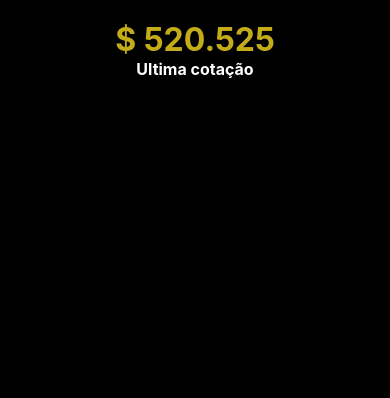
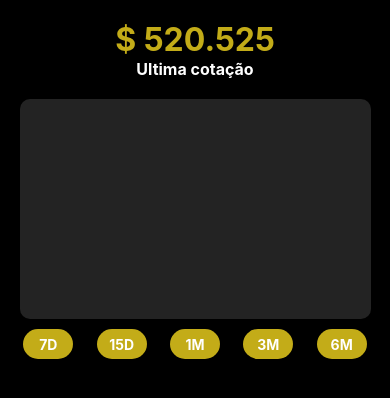
Before and after one commit to JuniorPaula/bitcoin-app, a React Native app: screen / in a window 390 px wide. Shown: the top 398 px of the page. Built offline with nearby package versions, Linux system fonts and the light colour scheme.

Commit message:
created QuotationList component

```diff
--- a/App.js
+++ b/App.js
@@ -1,6 +1,8 @@
 import React from 'react';
 import { StyleSheet, StatusBar, SafeAreaView, Platform } from 'react-native';
 import CurrentPrice from './src/components/CurrentPrice';
+import HistoryGraphic from './src/components/HistoryGraphic';
+import QuotationList from './src/components/QuotationList';
 
 export default function App() {
   return (
@@ -11,6 +13,8 @@
         barStyle="light-content" />
 
         <CurrentPrice />
+        <HistoryGraphic />
+        <QuotationList />
     </SafeAreaView>
   );
 }
--- a/src/components/CurrentPrice/style.js
+++ b/src/components/CurrentPrice/style.js
@@ -5,6 +5,7 @@
         width: '100%',
         height: 'auto',
         alignItems: 'center',
+        marginBottom: 20
     },
     currentPrice: {
         color: '#c3ac18',
--- a/src/components/HistoryGraphic/index.js
+++ b/src/components/HistoryGraphic/index.js
@@ -0,0 +1,12 @@
+import React from "react";
+import { View, Text } from "react-native";
+
+import styles from './style';
+
+export default function HistoryGraphic() {
+    return (
+        <View style={styles.contentGraphic}>
+
+        </View>
+    );
+};
--- a/src/components/HistoryGraphic/style.js
+++ b/src/components/HistoryGraphic/style.js
@@ -0,0 +1,12 @@
+import { StyleSheet } from 'react-native';
+
+const styles = StyleSheet.create({
+    contentGraphic: {
+        width: '90%',
+        height: 220,
+        backgroundColor: '#232323',
+        borderRadius: 10,
+    }
+});
+
+export default styles;
--- a/src/components/QuotationList/index.js
+++ b/src/components/QuotationList/index.js
@@ -0,0 +1,48 @@
+import React from "react";
+import { View, Text, ScrollView, TouchableOpacity } from "react-native";
+
+import styles from './style';
+
+export default function QuotationList() {
+    return (
+        <>
+            <View style={styles.filters}>
+                <TouchableOpacity
+                  style={styles.buttonQuery}
+                  onPress={() => {}}
+                  >
+                    <Text style={styles.textButtonQuery}>7D</Text>
+                </TouchableOpacity>
+
+                <TouchableOpacity
+                  style={styles.buttonQuery}
+                  onPress={() => {}}
+                  >
+                    <Text style={styles.textButtonQuery}>15D</Text>
+                </TouchableOpacity>
+
+                <TouchableOpacity
+                  style={styles.buttonQuery}
+                  onPress={() => {}}
+                  >
+                    <Text style={styles.textButtonQuery}>1M</Text>
+                </TouchableOpacity>
+
+                <TouchableOpacity
+                  style={styles.buttonQuery}
+                  onPress={() => {}}
+                  >
+                    <Text style={styles.textButtonQuery}>3M</Text>
+                </TouchableOpacity>
+
+                <TouchableOpacity
+                  style={styles.buttonQuery}
+                  onPress={() => {}}
+                  >
+                    <Text style={styles.textButtonQuery}>6M</Text>
+                </TouchableOpacity>
+            </View>
+
+        </>
+    );
+};
--- a/src/components/QuotationList/style.js
+++ b/src/components/QuotationList/style.js
@@ -0,0 +1,25 @@
+import { StyleSheet } from 'react-native';
+
+const styles = StyleSheet.create({
+    filters: {
+        width: '100%',
+        flexDirection: 'row',
+        paddingVertical: 10,
+        justifyContent: 'space-evenly',
+    },
+    buttonQuery: {
+        width: 50,
+        height: 30,
+        backgroundColor: '#c3ac18',
+        borderRadius: 50,
+        alignItems: 'center',
+        justifyContent: 'center',
+    },
+    textButtonQuery: {
+        color: '#fff',
+        fontWeight: 'bold',
+        fontSize: 14,
+    }
+});
+
+export default styles;
```
